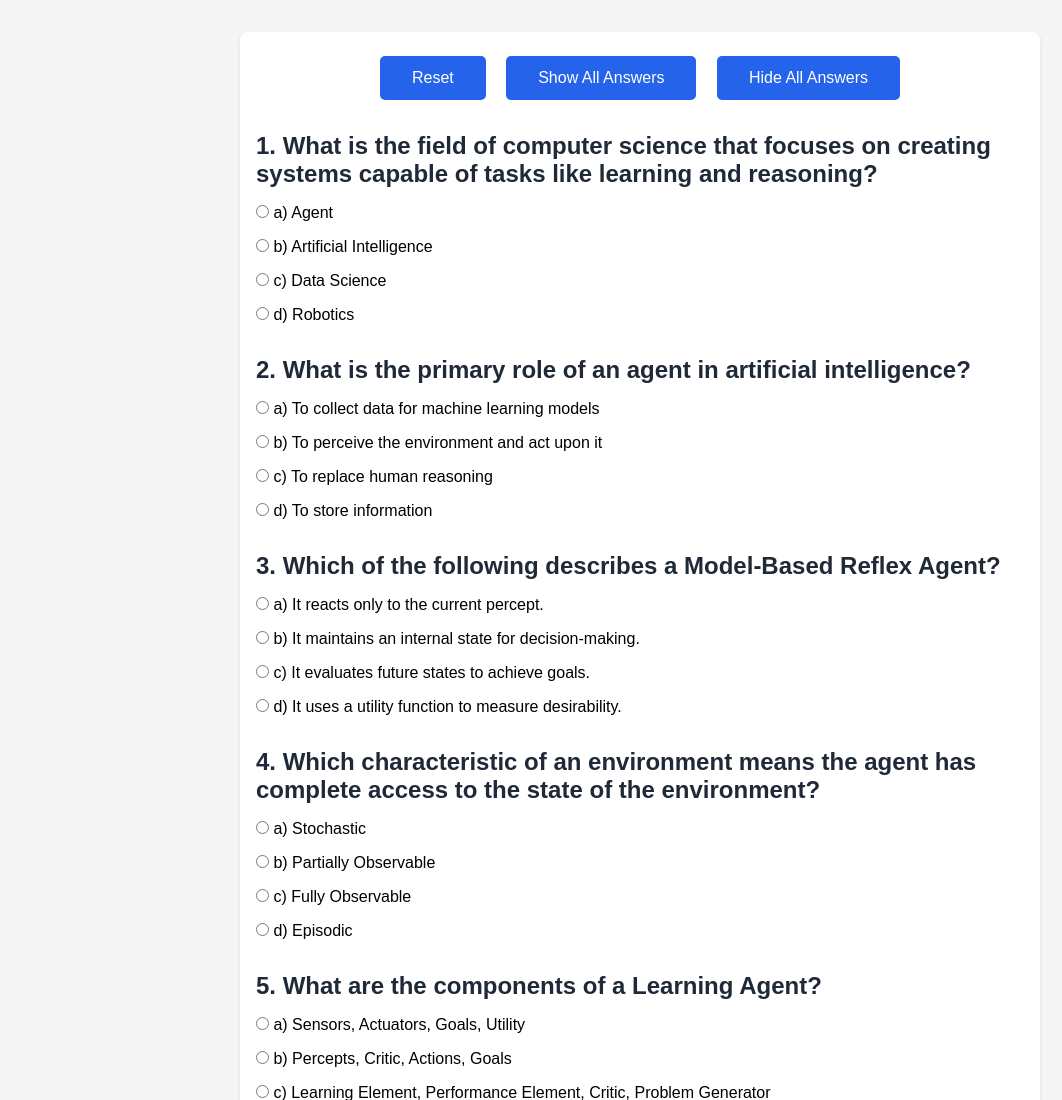
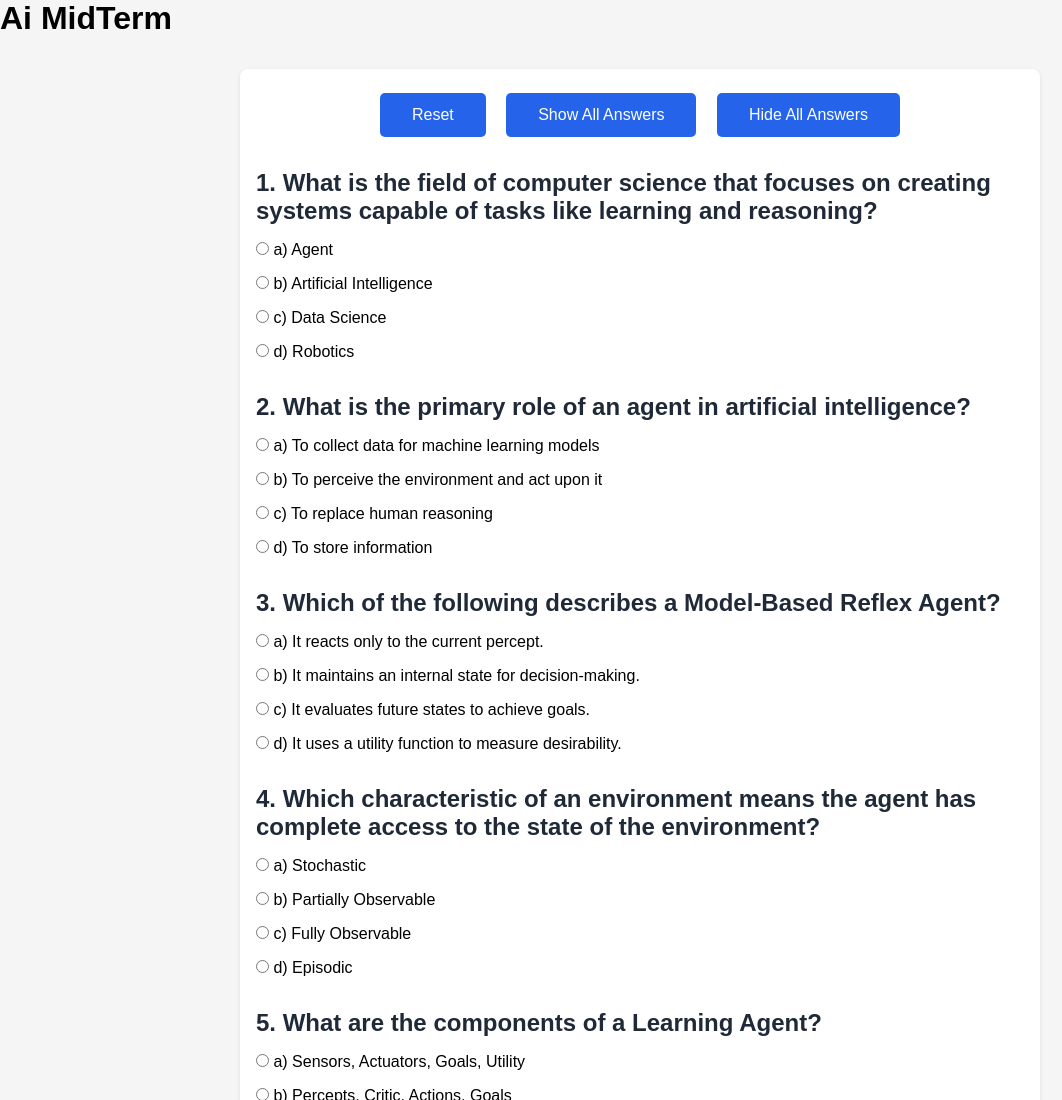
Before and after one commit to OnlineQuizes/AiMidterm, a plain HTML site: page index.html in a window 1280 px wide. Shown: the top 1100 px of the page, without its empty margins (0-1062 px from the left). Drawn offline with Linux system fonts and the light colour scheme.

Commit message:
Update index.html

```diff
--- a/index.html
+++ b/index.html
@@ -91,6 +91,8 @@
     </style>
 </head>
 <body>
+
+	<h1> Ai MidTerm</h1>
     <div class="quiz-container">
         <!-- Buttons placed directly in the page -->
         <div class="controls">
```
